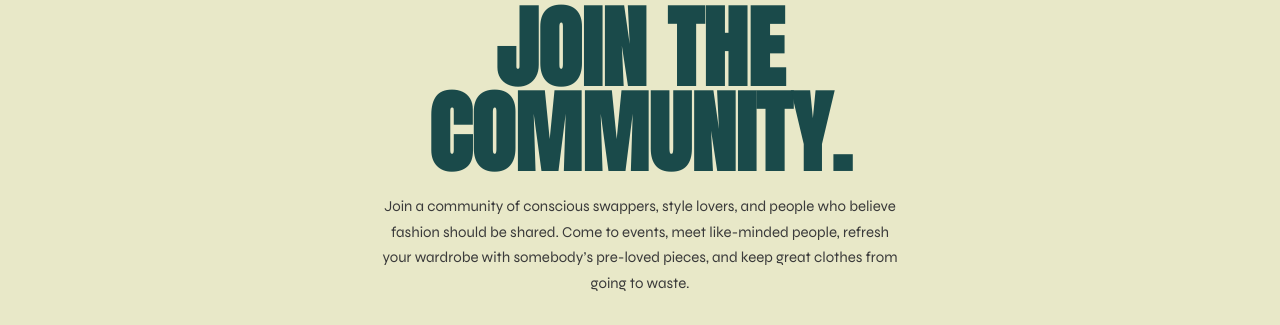
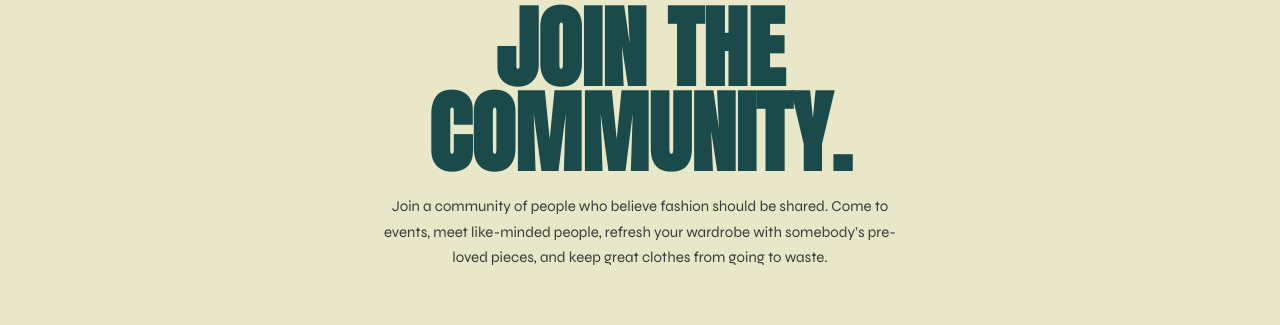
Before and after one commit to git12hub34/swapp, a Flask app: page /community in a window 1280 px wide. Shown: the part 154-479 px from the top of the page. Run offline with Flask 3, Linux system fonts and the light colour scheme; grey boxes are pictures that could not be loaded.

Commit message:
Update community.html

```diff
--- a/templates/community.html
+++ b/templates/community.html
@@ -16,7 +16,7 @@
 <section class="floating-swap-section reveal">
   <div class="floating-swap-header">
     <h2>JOIN THE COMMUNITY.</h2>
-    <p>Join a community of conscious swappers, style lovers, and people who believe fashion should be shared. Come to events, meet like-minded people, refresh your wardrobe with somebody’s pre-loved pieces, and keep great clothes from going to waste.</p>
+    <p>Join a community of people who believe fashion should be shared. Come to events, meet like-minded people, refresh your wardrobe with somebody’s pre-loved pieces, and keep great clothes from going to waste.</p>
   </div>
 
   <div class="floating-card-track-wrap">
```
